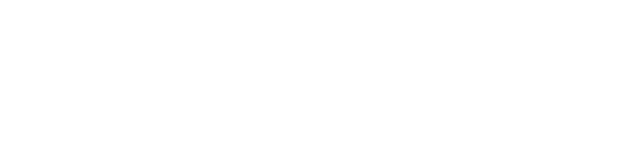
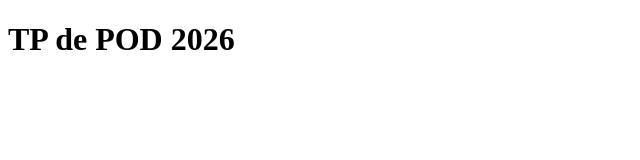
Before and after one commit to dylanengondinga-hash/POD_Project, a plain HTML site: page INDEX.HTML in a window 1280 px wide. Shown: the whole page, without its empty margins (0-640 px from the left). Drawn offline with Linux system fonts and the light colour scheme.

Commit message:
Ajout d'un titre

```diff
--- a/INDEX.HTML
+++ b/INDEX.HTML
@@ -6,6 +6,6 @@
     <title>Accueil</title>
 </head>
 <body>
-
+    <h1>TP de POD 2026</h1>
 </body>
 </html>
```
